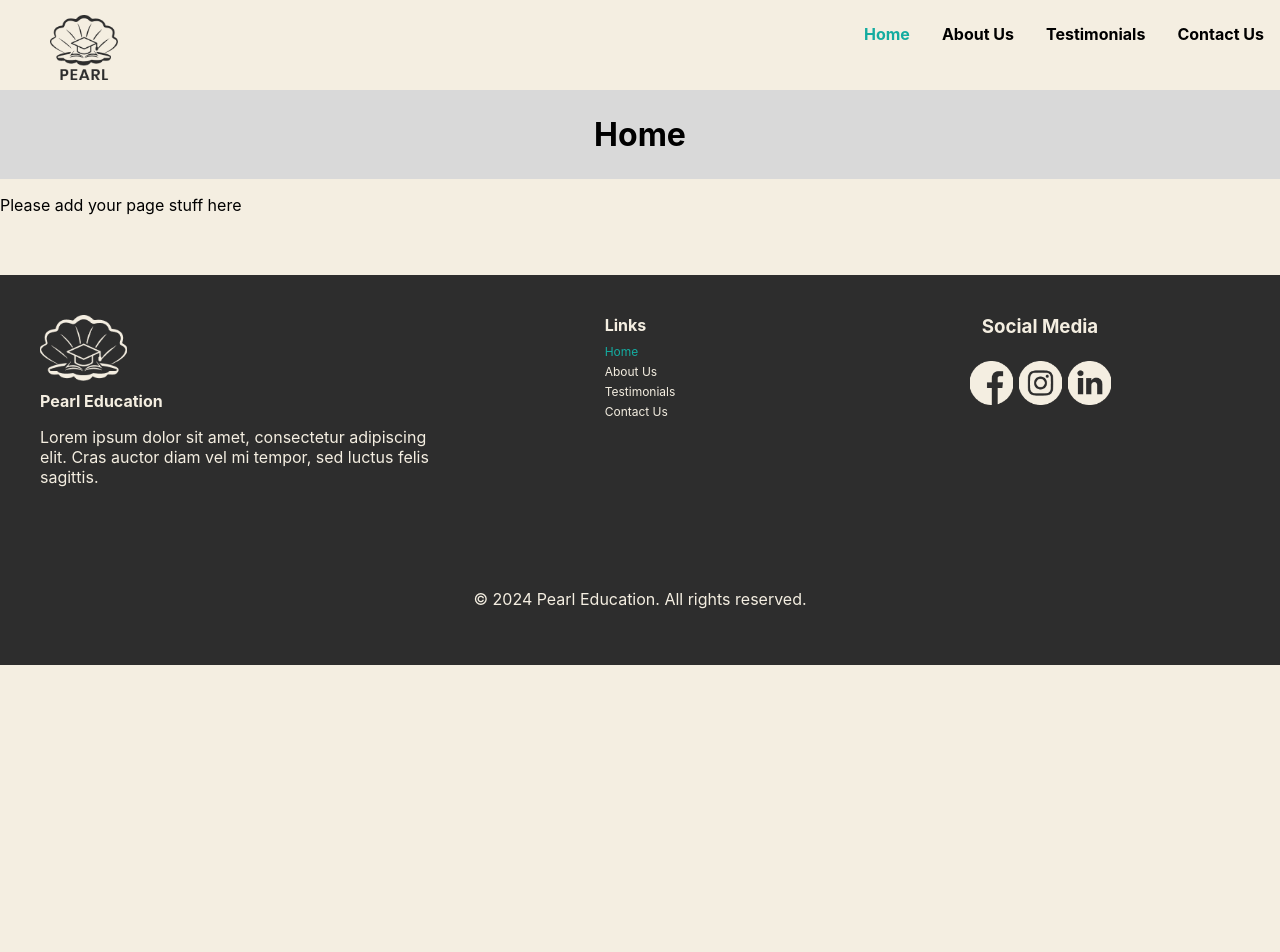
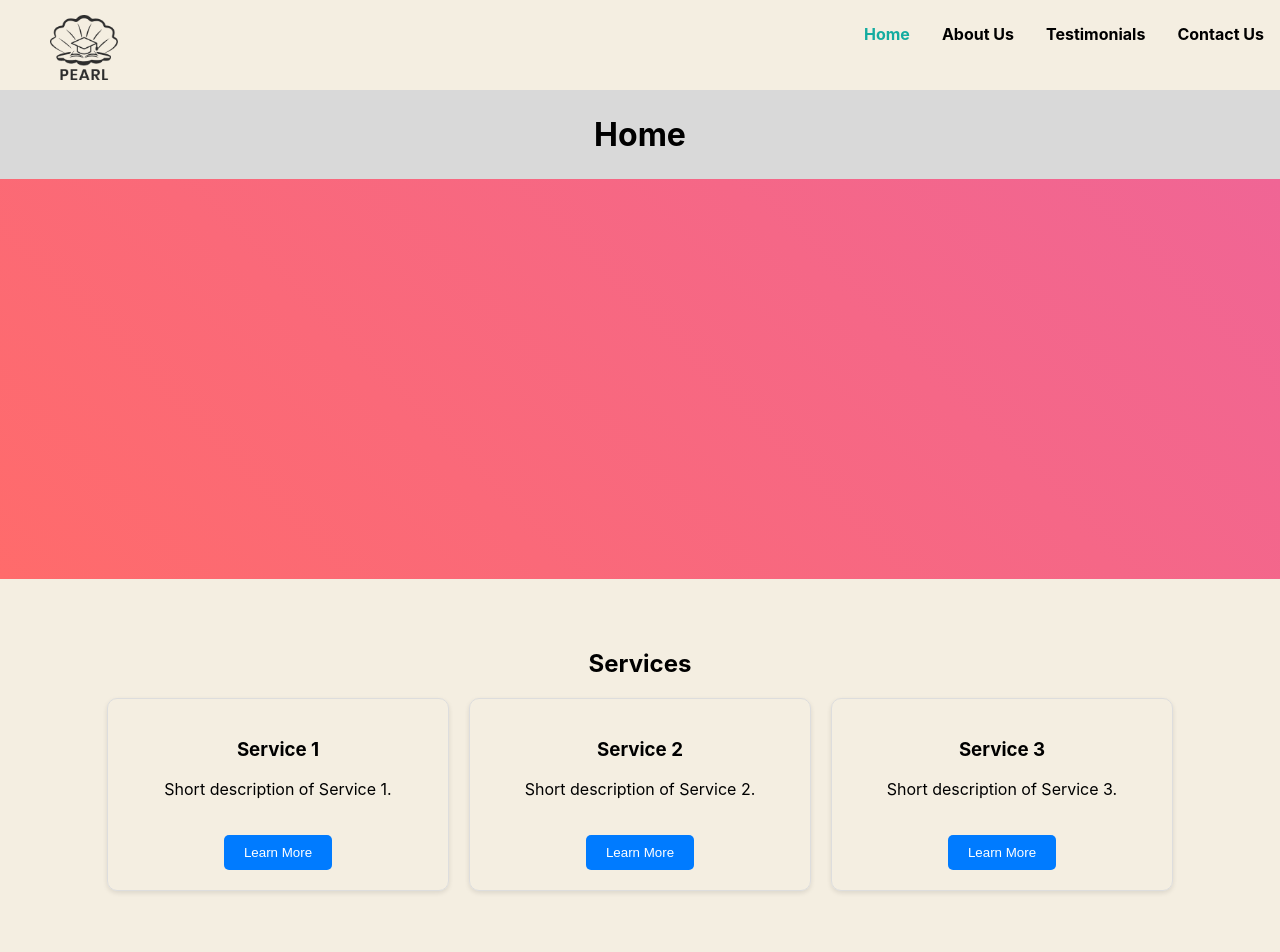
Before and after one commit to wick0073/pearl_education, a React (Create React App) app: page / in a window 1280 px wide. Shown: the top 952 px of the page. Before the commit the page ends 800 px from the top, so only its background shows below. Built offline with nearby package versions, Linux system fonts and the light colour scheme.

Commit message:
Initial Push

```diff
--- /dev/null
+++ b/src/css/Home/home.css
@@ -0,0 +1,103 @@
+.hero-banner {
+    background: linear-gradient(45deg, #ff6b6b, #f06595);
+  height: 400px;
+  display: flex;
+  align-items: center;
+  justify-content: center;
+  position: relative;
+}
+
+.hero-slide {
+  width: 80%;
+  height: 100%;
+  display: flex;
+  align-items: center;
+  justify-content: center;
+  animation: slideShow 15s infinite;
+}
+
+.slide {
+  width: 100%;
+  height: 100%;
+  display: flex;
+  flex-direction: column;
+  align-items: center;
+  justify-content: center;
+  opacity: 0;
+  position: absolute;
+  transition: opacity 1s ease-in-out;
+}
+
+@keyframes slideShow {
+  0%, 33.33% {
+    opacity: 1;
+  }
+  33.34%, 100% {
+    opacity: 0;
+  }
+}
+
+.slide:nth-child(1) {
+  animation-delay: 0s;
+}
+
+.slide:nth-child(2) {
+  animation-delay: 5s;
+}
+
+.slide:nth-child(3) {
+  animation-delay: 10s;
+}
+
+.services {
+  padding: 50px 0;
+  text-align: center;
+}
+
+.service-cards {
+  display: flex;
+  justify-content: center;
+  gap: 20px;
+}
+
+.service-card {
+  width: 300px;
+  border: 1px solid #ddd;
+  padding: 20px;
+  border-radius: 10px;
+  box-shadow: 0 2px 5px rgba(0,0,0,0.1);
+  position: relative;
+  overflow: hidden;
+}
+
+.service-btn {
+  margin-top: 20px;
+  padding: 10px 20px;
+  background-color: #007bff;
+  color: #fff;
+  border: none;
+  border-radius: 5px;
+  cursor: pointer;
+  transition: background-color 0.3s ease;
+}
+
+.service-btn:hover {
+  background-color: #0056b3;
+}
+
+.more-info {
+  display: none;
+}
+
+.service-card:hover .more-info {
+  display: block;
+  position: absolute;
+  top: 0;
+  left: 0;
+  width: 100%;
+  height: 100%;
+  background: rgba(0,0,0,0.8);
+  color: #fff;
+  padding: 20px;
+  box-sizing: border-box;
+}
--- a/src/pages/Home.js
+++ b/src/pages/Home.js
@@ -1,13 +1,57 @@
 import React from 'react';
-import Footer from '../components/footer';
+import TitleBar from '../components/TitleBar';
+import Footer from '../components/footer.js';
+import Menu from '../components/menu.js';
+import '../css/Home/home.css';
 
 const Home = () => {
   return (
 
     <>
         <div>
-          <h1 class='titleBar'>Home</h1>
-          <p>Please add your page stuff here</p>
+
+            <h1 class='titleBar'>Home</h1>
+            {/* <Menu /> */}
+            <div className="hero-banner">
+              <div className="hero-slide">
+                <div className="slide">
+                  <h2>Special Offer 1</h2>
+                  <p>Details about the offer.</p>
+                </div>
+                <div className="slide">
+                  <h2>Special Offer 2</h2>
+                  <p>Details about the offer.</p>
+                </div>
+                <div className="slide">
+                  <h2>Special Offer 3</h2>
+                  <p>Details about the offer.</p>
+                </div>
+              </div>
+            </div>
+
+              <div className="services">
+                <h2>Services</h2>
+                <div className="service-cards">
+                  <div className="service-card">
+                    <h3>Service 1</h3>
+                    <p>Short description of Service 1.</p>
+                    <button className="service-btn">Learn More</button>
+                    <div className="more-info">Additional information about Service 1.</div>
+                  </div>
+                  <div className="service-card">
+                    <h3>Service 2</h3>
+                    <p>Short description of Service 2.</p>
+                    <button className="service-btn">Learn More</button>
+                    <div className="more-info">Additional information about Service 2.</div>
+                  </div>
+                  <div className="service-card">
+                    <h3>Service 3</h3>
+                    <p>Short description of Service 3.</p>
+                    <button className="service-btn">Learn More</button>
+                    <div className="more-info">Additional information about Service 3.</div>
+                  </div>
+                </div>
+              </div>
         </div>
 
         <Footer />
```
Also changed, not shown: 1 other file (tests, documents, lock files or other folders).
